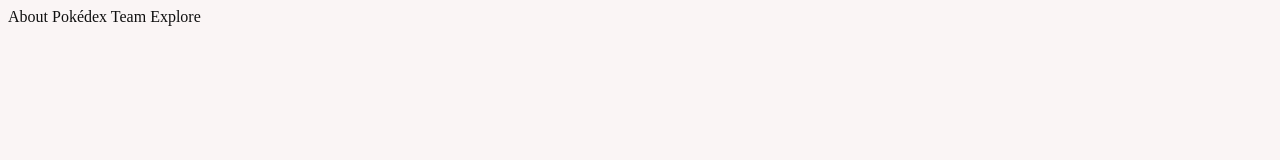
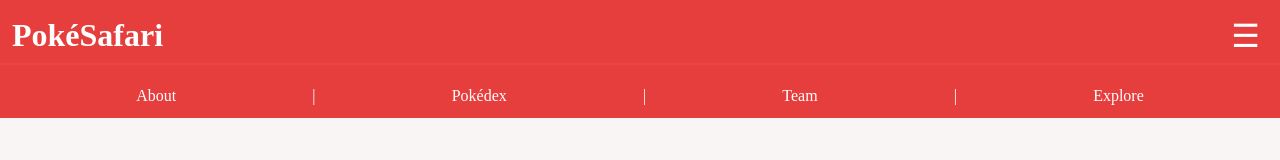
Before and after one commit to IMenezes-GH/pokemon-websafari, a website: page index.html in a window 1280 px wide. Drawn offline with Linux system fonts and the light colour scheme.

Commit message:
Implements a navbar

```diff
--- a/index.html
+++ b/index.html
@@ -1,19 +1,31 @@
 <!doctype html>
 <html lang="en">
+
 <head>
   <meta charset="UTF-8" />
   <meta name="viewport" content="width=device-width, initial-scale=1.0" />
   <title>Pokémon Websafari</title>
   <link rel="stylesheet" href="./styles/globals.css">
+  <link rel="stylesheet" href="./styles/nav.css">
   <script type="module" src="./src/main.mjs"></script>
 </head>
+
 <body>
+  <header>
+    <h1><a href="./index.html">PokéSafari</a> <button class="mobile-button">☰</button></h1>
+    <hr>
+  </header>
   <nav>
-      <a href="">About</a>
-      <a href="">Pokédex</a>
-      <a href="">Team</a>
-      <a href="">Explore</a>
+    <a href="./pages/about.html">About</a>
+    <span>|</span>
+    <a href="./pages/pokedex.html">Pokédex</a>
+    <span>|</span>
+    <a href="./pages/team.html">Team</a>
+    <span>|</span>
+    <a href="./pages/explore.html">Explore</a>
   </nav>
-    </main>
+
+  <main></main>
+  <footer></footer>
 </body>
 </html>
--- a/styles/globals.css
+++ b/styles/globals.css
@@ -7,19 +7,25 @@
 }
 
 * {
+    margin: 0;
+    padding: 0;
+
     font-family: 'Montserrat';
 }
 
 body {
     background-color: var(--bg-color-primary);
-    color: var(--txt-color-primary)
+    color: var(--txt-color-primary);
+
+    min-height: 140dvh;
+    max-width: 100vw;
 }
 
 a {
     text-decoration: none;
 
-    &:visited{
-        color: var(--txt-color-primary)
+    &:visited, :active{
+        color: var(--txt-color-primary);
     }
 }
 
@@ -28,7 +34,7 @@ hr {
     border-style: solid;
 }
 
-button {
+button:not(.mobile-button) {
     cursor: pointer;
 
     background-color: var(--color-accent);
@@ -50,25 +56,41 @@ button {
     }
 }
 
+.mobile-button{
+    cursor: pointer;
+
+    padding: .5rem .5rem;
+
+    border: none;
+
+    background-color: var(--color-accent);
+    color: white;
+
+    font-size: 2rem;
+    font-weight: 500;
+}
+
 table{
     border-collapse: collapse;
     border: 2px solid rgb(170, 162, 162);
 
     & thead {
+        padding: .25rem;
+
         background-color: var(--color-accent);
         color: white;
 
         border: 2px solid rgba(133, 38, 38, 0.527);
-        padding: .25rem;
     }
 
     & td{
-        text-align: center;
+        padding: .25rem;
 
         border-left: none;
         border-right: none;
 
-        padding: .25rem;
+        text-align: center;
+
     }
 
     & tr:nth-of-type(2n){
@@ -76,9 +98,12 @@ table{
     }
 
     & tfoot{
+
         background-color: var(--color-accent);
+        color: white;
+
         border: 2px solid rgba(133, 38, 38, 0.527);
-        color: white;
+
         font-weight: 600;
     }
 }
@@ -99,6 +124,10 @@ table{
     color: var(--color-accent);
 }
 
+.txt-center{
+    text-align: center;
+}
+
 .border-color-accent{
     border-color: var(--color-accent);
 }
--- a/styles/nav.css
+++ b/styles/nav.css
@@ -0,0 +1,65 @@
+header {
+
+    min-height: 7vh;
+    width: 100%;
+    padding-top: .55rem;
+    padding-bottom: .55rem;
+
+    background-color: var(--color-accent);
+    color: white;
+
+    position: sticky;
+    top: 0;
+
+    display: flex;
+    flex-direction: column;
+    justify-content: space-between;
+
+    & h1{
+        margin: 0 .75rem;
+
+        display: flex;
+        align-items: center;
+        justify-content: space-between;
+
+    }
+
+    & hr{
+        border-color: rgba(243, 66, 66, 0.918);
+    }
+    & a, a:visited {
+        color: white !important;
+    }
+}
+
+nav {
+
+    width: 100%;
+    min-height: 2.5vh;
+    padding: 0.75rem 0;
+
+    background-color: var(--color-accent);
+    color: white;
+
+    position: sticky;
+    top: 0;
+
+    display: none;
+    justify-content: space-evenly;
+    align-items: center;
+
+    & a, a:visited {
+        color: white !important;
+    }
+}
+
+@media screen and (min-width: 612px) {
+
+    header {
+        position: static;
+    }
+
+    nav {
+        display: flex;
+    }
+}
```
Also changed, not shown: pages/about.html (added, +11 -0 lines). Lines whose indentation alone changed are shown as unchanged.
